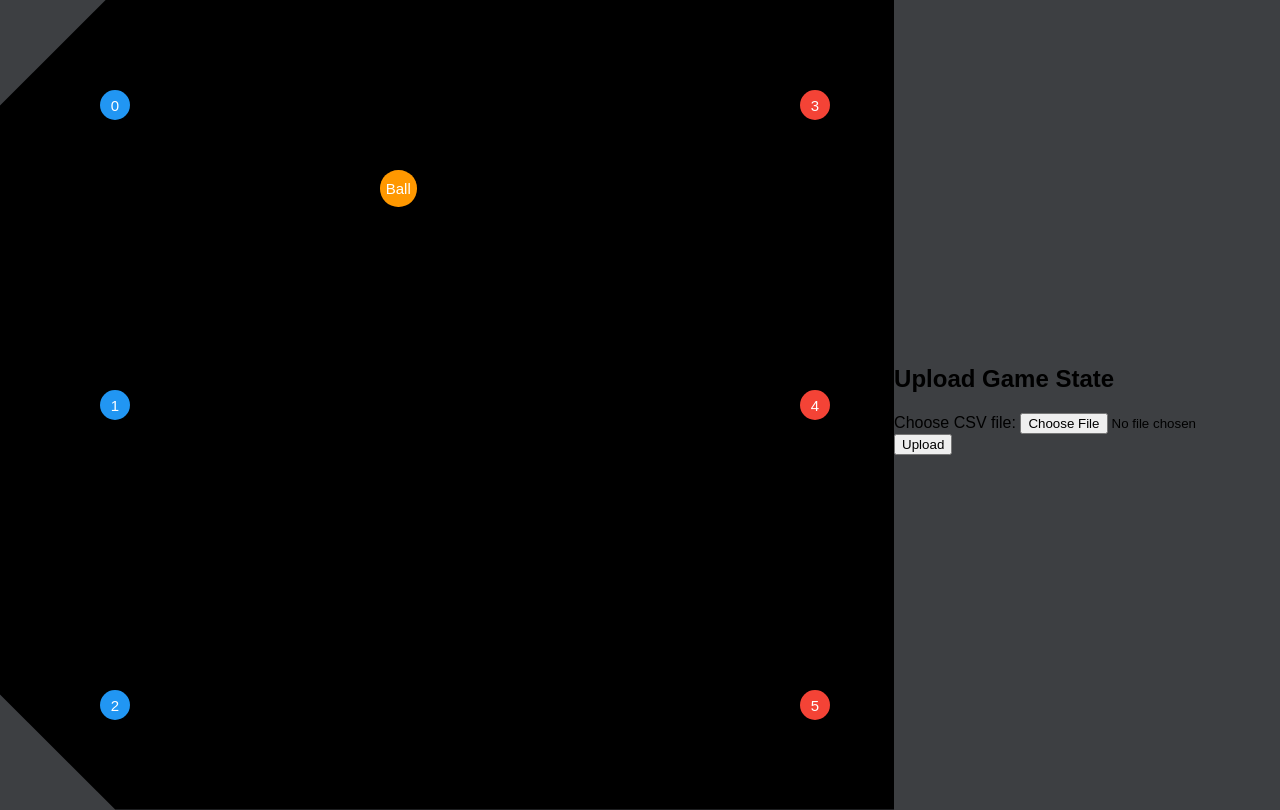
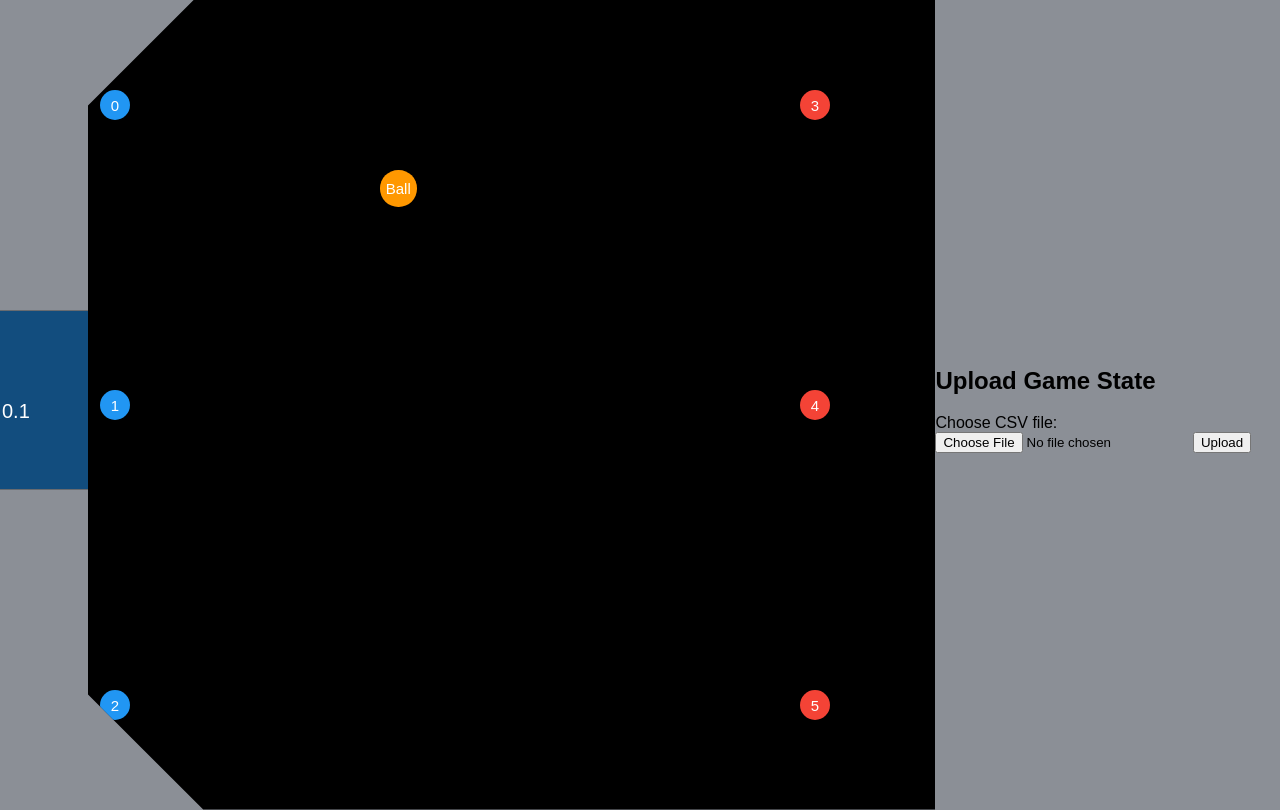
Before and after one commit to Skyore7/skyore7.github.io, a Flask app: page / in a window 1280 px wide. Run offline with Flask 3, Linux system fonts and the light colour scheme.

Commit message:
Included Goals

```diff
--- a/app.py
+++ b/app.py
@@ -1,6 +1,7 @@
 import csv
 import io
 from flask import Flask, request, render_template, jsonify
+import pandas as pd
 
 app = Flask(__name__)
 
@@ -25,18 +26,27 @@ def process_csv():
         # This makes it compatible with csv.reader
         file_content = io.StringIO(file.stream.read().decode('utf-8'))
 
-        csv_reader = csv.reader(file_content)
-        first_line = next(csv_reader)  # Get the first line of the CSV
-
-        if len(first_line) < 2:
-            return 'CSV file does not contain enough data', 400
+        csv_df = pd.read_csv(file_content)
+        print(csv_df.iloc[0]['p0_pos_y'])
+        print(csv_df.iloc[0]['p5_pos_y'])
 
         # Extract x and y coordinates from the first two items in the first line
-        x = first_line[0]
-        y = first_line[1]
+        coords = []
+        for player in range(6):
+            temp = []
+            temp.append(csv_df.iloc[0]['p%i_pos_y' % player] * 5 + 512.0 + 88.0)
+            temp.append(csv_df.iloc[0]['p%i_pos_x' % player] * 5 + 409.6)
+            coords.append(temp)
+
+        print(coords)
+
+        temp = []
+        temp.append(csv_df.iloc[0]['ball_pos_y'] * 5 + 512.0)
+        temp.append(csv_df.iloc[0]['ball_pos_x'] * 5 + 409.6)
+        coords.append(temp)
 
         # Return the x and y coordinates as a JSON response
-        return jsonify({'x': x, 'y': y})
+        return jsonify(coords)
     except Exception as e:
         return f"Error reading CSV: {e}", 500
 
--- a/static/scripts.js
+++ b/static/scripts.js
@@ -2,6 +2,7 @@ const draggables = document.querySelectorAll('.draggable');
 const widthBoard = 1024.0;
 const heightBoard = 819.2;
 const bordersBoard = 115.2;
+const goalDepth = 88.0;
 
 draggables.forEach(item => {
     item.addEventListener('mousedown', onMouseDown);
--- a/static/styles.css
+++ b/static/styles.css
@@ -2,6 +2,8 @@
   --width: 1024.0px;
   --height: 819.2px;
   --borders: 115.2px;
+  --goalDepth: 88.0px;
+  --goalHeight: 178.6px;
 }
 
 body {
@@ -11,19 +13,64 @@ body {
   height: 100vh;
   margin: 0;
   font-family: Arial, sans-serif;
-  background-color: #3d3f42;
+  background-color: #8b8f96;
+}
+
+.score-blue {
+  position: absolute;
+  color: white;
+  top: calc(var(--height) / 2);
+  left: 2px;
+  font-size: 20px;
+}
+
+.score-orange {
+  position: absolute;
+  color: white;
+  top: calc(var(--height) / 2);
+  left: calc(var(--goalDepth) + var(--width) + 2px);
+  font-size: 20px;
+}
+
+.goal {
+  position: absolute;
+  width: var(--goalDepth);
+  height: var(--goalHeight);
+  top: calc(var(--height) / 2 - var(--goalHeight) / 2);
+}
+
+.goal-orange {
+  background-color: #85231c;
+  left: calc(var(--goalDepth) + var(--width))
+}
+
+.goal-blue {
+  background-color: #124d7e;
+  left: 0px;
 }
 
 .board {
   position: relative;
-  width: var(--width);
+  z-index: 1;
+  width: calc(var(--width) + var(--goalDepth) * 2);
   height: var(--height);
   background-color: black;
   clip-path: polygon(
-    var(--borders) 0px, calc(var(--width) - var(--borders)) 0px,
-    var(--width) var(--borders), var(--width) calc(var(--height) - var(--borders)),
-    calc(var(--width) - var(--borders)) var(--height), var(--borders) var(--height),
-    0px calc(var(--height) - var(--borders)), 0px var(--borders)
+    calc(var(--borders) + var(--goalDepth)) 0px, calc(var(--width) - var(--borders) + var(--goalDepth)) 0px,
+    calc(var(--width) + var(--goalDepth)) var(--borders),
+    /*goal right*/
+    calc(var(--width) + var(--goalDepth)) calc(var(--height) / 2 - var(--goalHeight) / 2), calc(var(--width) + var(--goalDepth) * 2) calc(var(--height) / 2 - var(--goalHeight) / 2),
+    calc(var(--width) + var(--goalDepth) * 2) calc(var(--height) / 2 + var(--goalHeight) / 2), calc(var(--width) + var(--goalDepth)) calc(var(--height) / 2 + var(--goalHeight) / 2),
+
+    calc(var(--width) + var(--goalDepth)) calc(var(--height) - var(--borders)),
+    calc(var(--width) - var(--borders) + var(--goalDepth)) var(--height), calc(var(--borders) + var(--goalDepth)) var(--height),
+    var(--goalDepth) calc(var(--height) - var(--borders)),
+
+    /*goal left*/
+    var(--goalDepth) calc(var(--height) / 2 + var(--goalHeight) / 2), 0px calc(var(--height) / 2 + var(--goalHeight) / 2),
+    0px calc(var(--height) / 2 - var(--goalHeight) / 2), var(--goalDepth) calc(var(--height) / 2 - var(--goalHeight) / 2),
+
+    var(--goalDepth) var(--borders)
   );
   overflow: hidden; /* Ensure content is clipped inside the polygon */
 }
@@ -32,6 +79,7 @@ body {
 
 .draggable {
   position: absolute;
+  z-index: 10;
   width: 30px;
   height: 30px;
   border-radius: 50%;
--- a/static/submit.js
+++ b/static/submit.js
@@ -20,20 +20,29 @@ document.addEventListener('DOMContentLoaded', function() {
             })
             .then(response => response.json())  // Expecting JSON response (x and y coordinates)
             .then(data => {
-                // Extract x and y coordinates from the response
-                const x = data.x;
-                const y = data.y;
 
-                // Display the coordinates for debugging (optional)
-                responseDiv.innerHTML = `<p>Coordinates: x = ${x}, y = ${y}</p>`;
+                var player = 0;
 
-                // Get the player element and set its position
-                const playerElement = document.getElementById('player0');
-                if (playerElement) {
-                    playerElement.style.position = 'absolute';  // Make sure it's positioned absolutely
-                    playerElement.style.left = `${x}px`;       // Set the x coordinate
-                    playerElement.style.top = `${y}px`;        // Set the y coordinate
+                while (player < 6) {
+                    // Get the player element and set its position
+                    const playerElement = document.getElementById(`player${player}`);
+                    if (playerElement) {
+                        playerElement.style.position = 'absolute';  // Make sure it's positioned absolutely
+                        playerElement.style.left = `${data[player][0]}px`;       // Set the x coordinate
+                        playerElement.style.top = `${data[player][1]}px`;        // Set the y coordinate
+                    }
+
+                    player += 1
+
                 }
+                const ballElement = document.getElementById(`ball`);
+                ballElement.style.position = 'absolute';  // Make sure it's positioned absolutely
+                ballElement.style.left = `${data[player][0]}px`;       // Set the x coordinate
+                ballElement.style.top = `${data[player][1]}px`;        // Set the y coordinate
+
+
+
+
             })
             .catch(error => {
                 responseDiv.innerHTML = `<p style="color: red;">Error: ${error}</p>`;
--- a/templates/index.html
+++ b/templates/index.html
@@ -18,6 +18,11 @@
     <div class="draggable player-orange" id="player3" style="top: 100px; left: 800px;">3</div>
     <div class="draggable player-orange" id="player4" style="top: 400px; left: 800px;">4</div>
     <div class="draggable player-orange" id="player5" style="top: 700px; left: 800px;">5</div>
+    <div class="goal goal-orange" id="orangeGoal"></div>
+    <div class="goal goal-blue" id="blueGoal"></div>
+    <div class="score-blue" id="blueScore">0.1</div>
+    <div class="score-orange" id="orangeScore">0.000</div>
+
   </div>
   <script src="static/scripts.js" defer></script>
 
--- /dev/null
+++ b/website_test_data/train_0.csv
@@ -0,0 +1,3 @@
+game_num,event_id,event_time,ball_pos_x,ball_pos_y,ball_pos_z,ball_vel_x,ball_vel_y,ball_vel_z,p0_pos_x,p0_pos_y,p0_pos_z,p0_vel_x,p0_vel_y,p0_vel_z,p0_boost,p1_pos_x,p1_pos_y,p1_pos_z,p1_vel_x,p1_vel_y,p1_vel_z,p1_boost,p2_pos_x,p2_pos_y,p2_pos_z,p2_vel_x,p2_vel_y,p2_vel_z,p2_boost,p3_pos_x,p3_pos_y,p3_pos_z,p3_vel_x,p3_vel_y,p3_vel_z,p3_boost,p4_pos_x,p4_pos_y,p4_pos_z,p4_vel_x,p4_vel_y,p4_vel_z,p4_boost,p5_pos_x,p5_pos_y,p5_pos_z,p5_vel_x,p5_vel_y,p5_vel_z,p5_boost,boost0_timer,boost1_timer,boost2_timer,boost3_timer,boost4_timer,boost5_timer,player_scoring_next,team_scoring_next,team_A_scoring_within_10sec,team_B_scoring_within_10sec
+1,1002,-33.31303,-0.0,0.0,1.8548,-0.0,0.0,0.0,41.8048,-51.925,0.3402,5.6354,-4.849,0.0042,33.34,-5.0654,-75.5194,0.3402,0.36020002,9.9606,0.0,27.33,-39.6544,-49.894398,0.3402,8.8092,8.8094,0.0,22.34,5.0604,75.532005,0.3402,-0.5236,-8.0506,0.0042,33.34,-41.766403,52.0064,0.341,-5.4376,5.4378004,0.0052,33.34,39.7574,49.8216,0.3402,-8.2276,-9.2752,-0.0002,22.34,0.0,0.0,0.0,0.0,0.0,0.0,3,B,0,0
+1,1002,-33.206146,-0.0,0.0,1.8548,-0.0,0.0,0.0,42.2616,-52.451202,0.3402,5.2871995,-7.4774,0.0042,33.34,-4.9298,-74.3264,0.49,2.2634,13.568199,6.07,23.84,-38.6262,-48.871803,0.3402,11.6062,11.244201,0.0,30.62,5.011,74.772995,0.3402,-0.6998,-9.942,0.0042,33.34,-42.407204,52.622402,0.5944,-7.1724,6.7398,6.2394,33.34,38.7814,48.761402,0.3402,-11.3378,-11.244,0.0002,30.62,0.0,0.0,0.0,0.0,0.0,0.0,3,B,0,0
```
Also changed, not shown: website_test_data/test.csv (added, +8 -0 lines).
